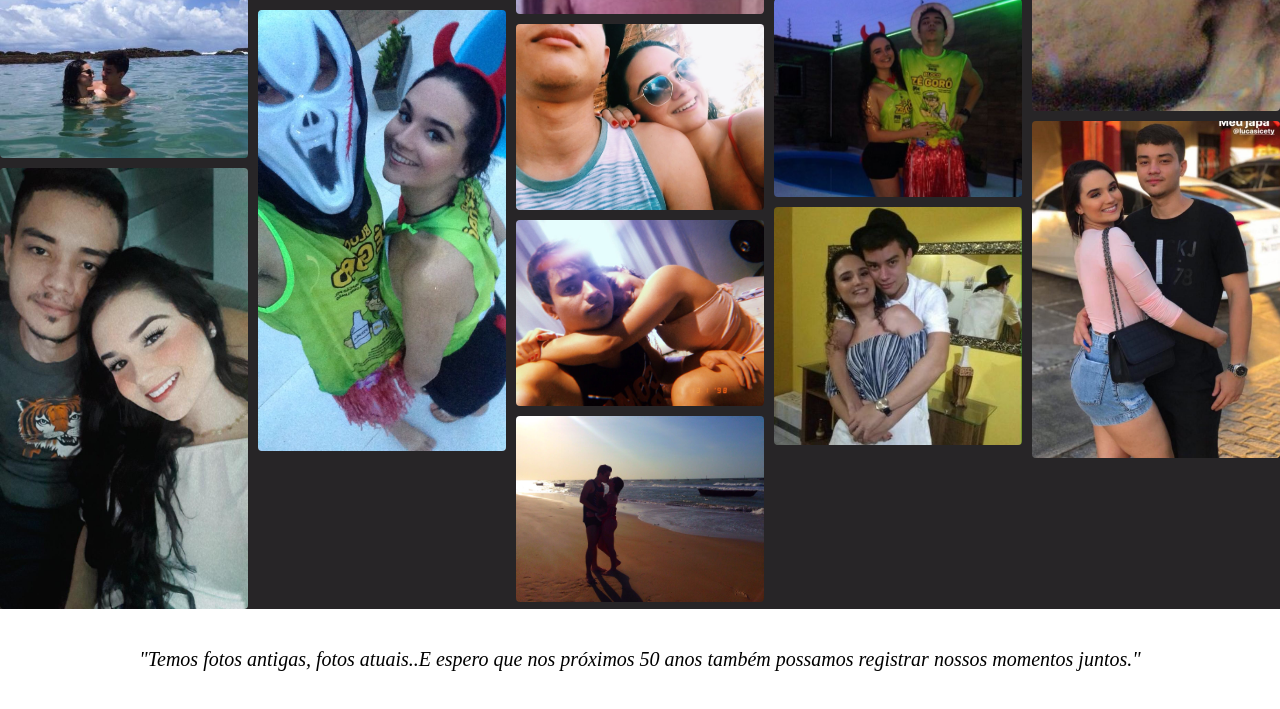
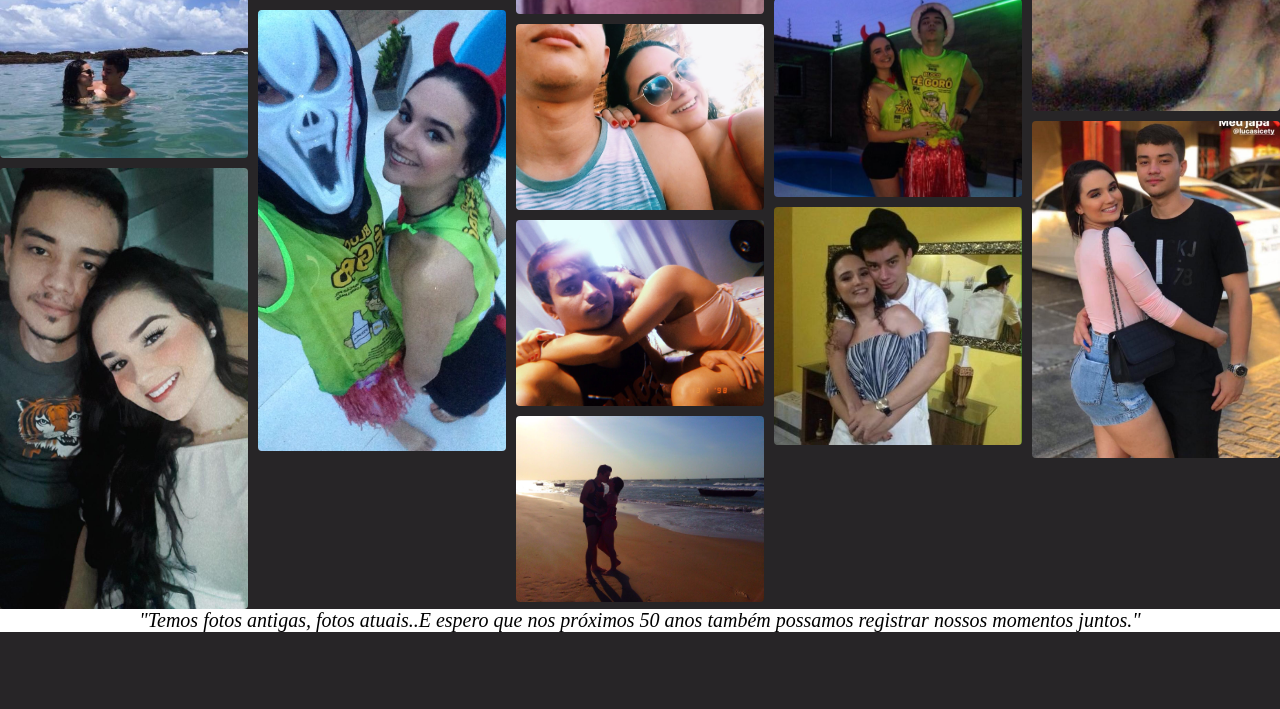
Before and after one commit to edirlucasi7/pinterest-lucas-yarice, a PHP site: page / in a window 1280 px wide. Shown: the part 1461-2170 px from the top of the page. After the commit the page ends 2093 px from the top, so only its background shows below. Run offline with PHP 8.4, Linux system fonts and the light colour scheme.

Commit message:
ajeitando texto

```diff
--- a/src/index.html
+++ b/src/index.html
@@ -112,8 +112,10 @@
   </div>
 
   <div class="texto">
-    <p>"Temos fotos antigas, fotos atuais..E espero que nos próximos 50 anos
-      também possamos registrar nossos momentos juntos."</p>
+    <div>
+      <p>"Temos fotos antigas, fotos atuais..E espero que nos próximos 50 anos
+        também possamos registrar nossos momentos juntos."</p>
+    </div>
   </div>
 
 </body>
--- a/src/style.css
+++ b/src/style.css
@@ -45,6 +45,5 @@ img:hover {
   font-size: 20px;
   font-style: oblique;
   text-align: center;
-  line-height: 100px;
   background-color: white;
 }
```
